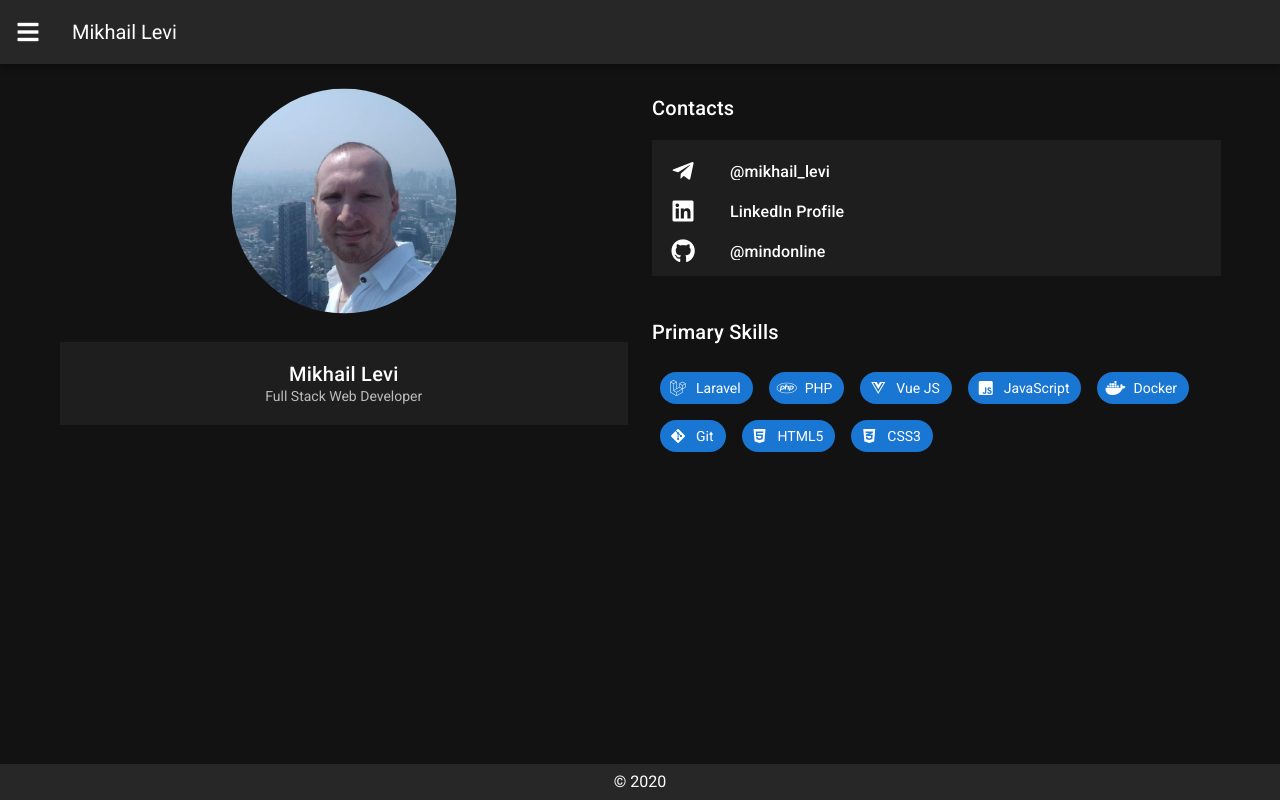
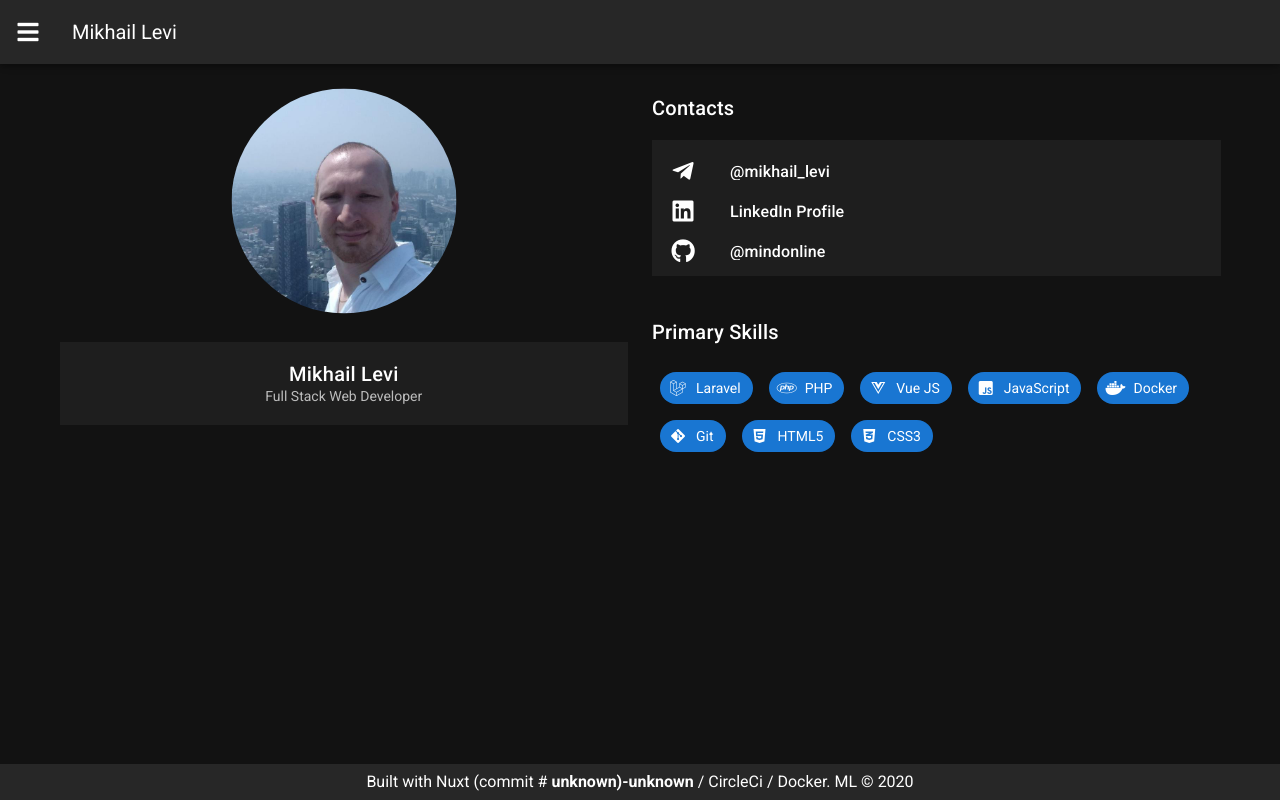
Before and after one commit to mindonline/mindonline, a Nuxt app: page / in a window 1280 px wide. Built offline with nearby package versions, Linux system fonts and the light colour scheme.

Commit message:
build: Add git information (version/branch) to footer

```diff
--- a/layouts/default.vue
+++ b/layouts/default.vue
@@ -41,15 +41,26 @@
       class="justify-center"
       app
     >
-      <span>&copy; {{ new Date().getFullYear() }}</span>
+      <span>Built with Nuxt (commit #
+        <strong
+          class="cursor--help"
+          :title="gitVersionTime">{{gitVersion.branch}})-{{ gitVersion.hash }}</strong>
+        / CircleCi / Docker. ML &copy; {{ new Date().getFullYear() }}
+      </span>
     </v-footer>
   </v-app>
 </template>
 
 <script>
   export default {
+    computed: {
+      gitVersionTime () {
+        return this.gitVersion.time ? (new Date(this.gitVersion.time * 1000)).toString() : 'Unknown time'
+      }
+    },
     data () {
       return {
+        gitVersion: process.env.GIT_VERSION,
         drawer: false,
         fixed: false,
         items: [
@@ -69,3 +80,8 @@
     }
   }
 </script>
+<style>
+  .cursor--help {
+    cursor: help;
+  }
+</style>
--- a/nuxt.config.js
+++ b/nuxt.config.js
@@ -1,4 +1,24 @@
+import { exec } from 'child_process'
 import colors from 'vuetify/es5/util/colors'
+
+// eslint-disable-next-line
+let GIT_VERSION = {
+  hash: 'unknown',
+  branch: 'unknown',
+  time: null
+}
+
+exec('git rev-parse --short HEAD', (error, stdout, stderr) => {
+  GIT_VERSION.hash = !error && !stderr ? stdout.trim() : 'nogit'
+})
+
+exec('git rev-parse --abbrev-ref HEAD', (error, stdout, stderr) => {
+  GIT_VERSION.branch = !error && !stderr ? stdout.trim() : 'nobranch'
+})
+
+exec('git --no-pager log --pretty=format:"%at" -n1', (error, stdout, stderr) => {
+  GIT_VERSION.time = !error && !stderr ? parseInt(stdout.trim()) : null
+})
 
 export default {
   mode: 'universal',
@@ -17,6 +37,13 @@ export default {
       { rel: 'icon', type: 'image/x-icon', href: '/favicon.ico' },
       { rel: 'stylesheet', href: '//use.fontawesome.com/releases/v5.8.2/css/all.css' }
     ]
+  },
+  /*
+  ** Env variables
+   */
+  env: {
+    // eslint-disable-next-line object-shorthand
+    GIT_VERSION: GIT_VERSION
   },
   /*
   ** Customize the progress-bar color
--- a/package.json
+++ b/package.json
@@ -27,6 +27,7 @@
     "@vue/test-utils": "^1.0.0-beta.27",
     "babel-eslint": "^10.0.1",
     "babel-jest": "^24.1.0",
+    "child_process": "^1.0.2",
     "cross-env": "^7.0.2",
     "eslint": "^6.1.0",
     "eslint-plugin-nuxt": ">=0.4.2",
```
Also changed, not shown: 1 other file (tests, documents, lock files or other folders).
